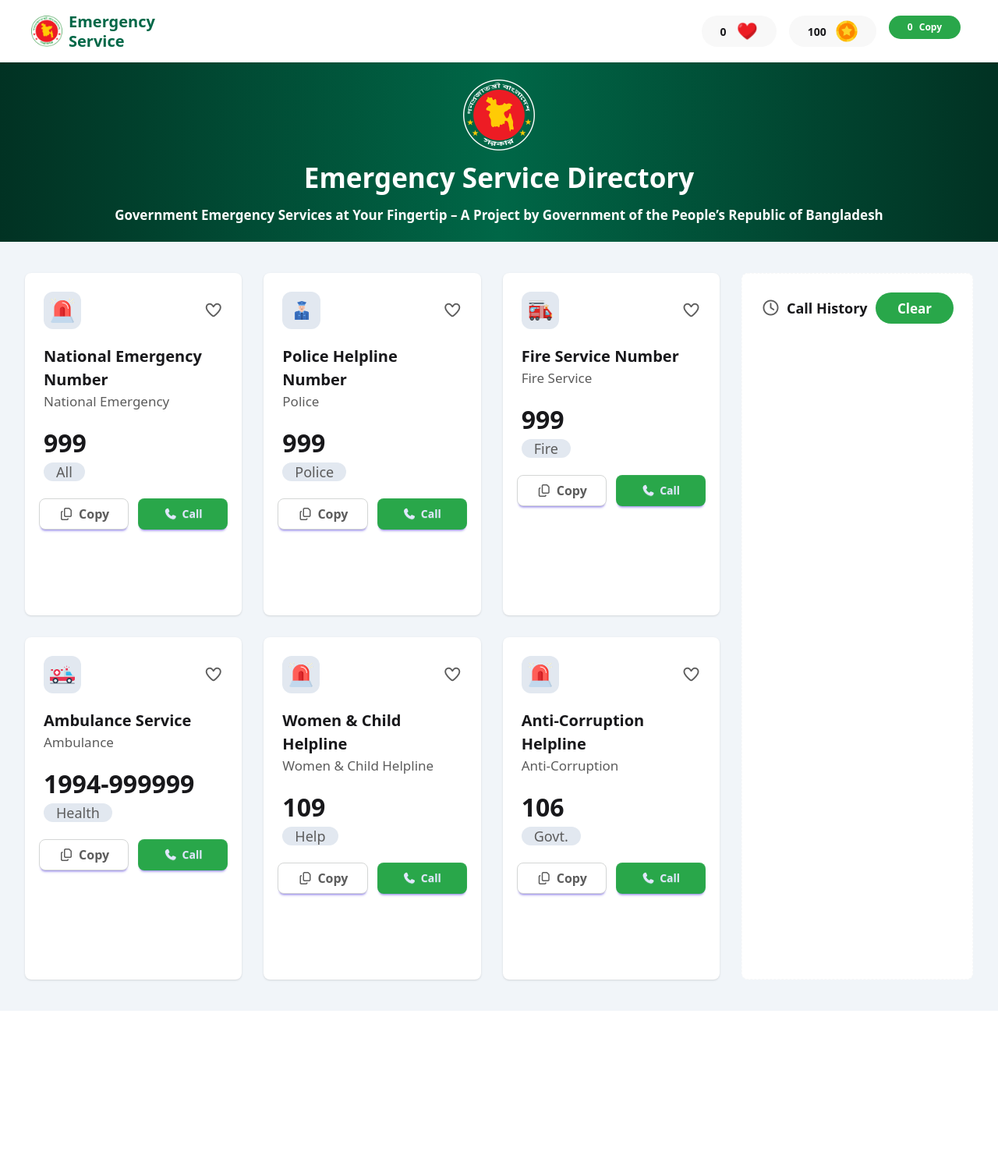
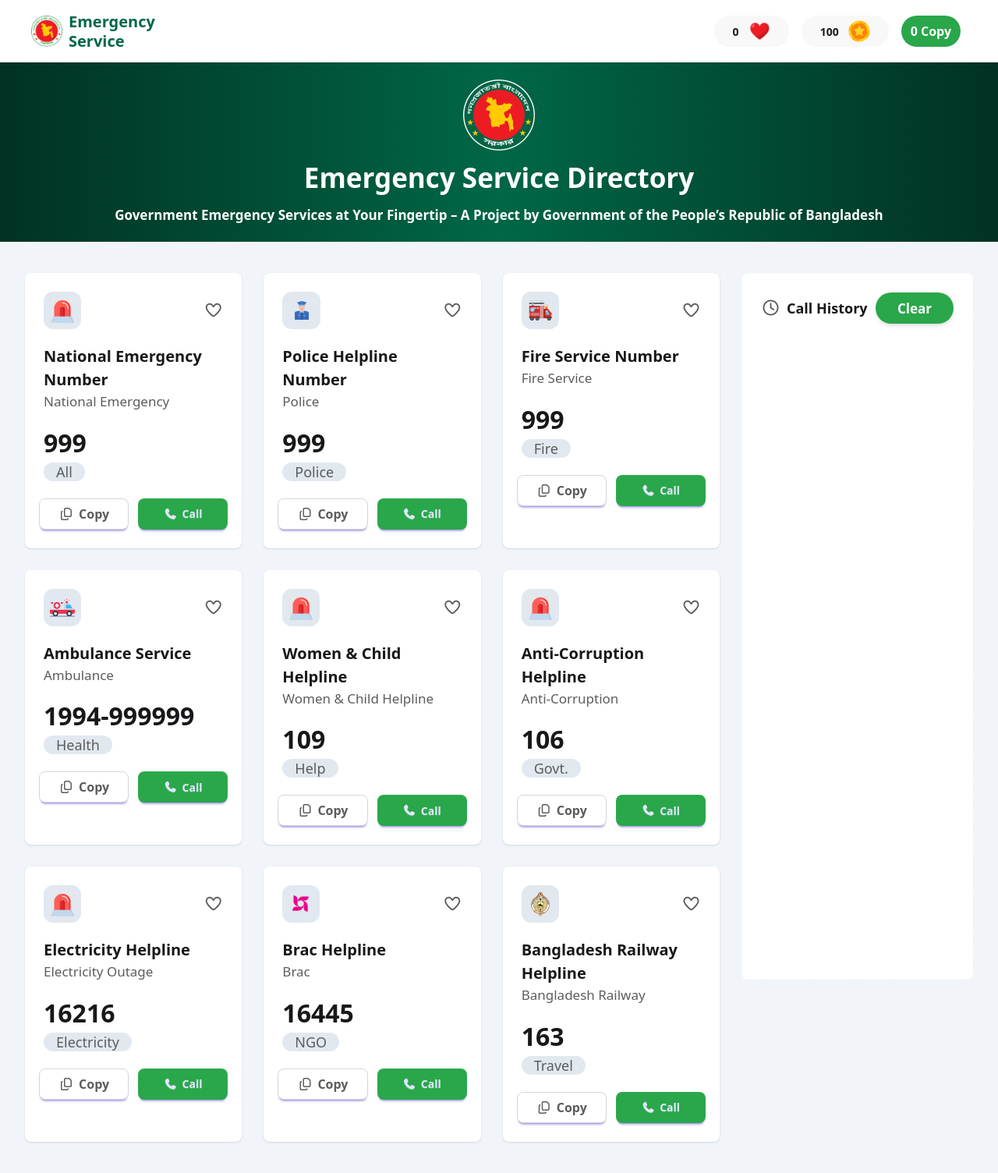
Before and after one commit to suronjit02/Assignment-5, a plain HTML site: page index.html in a window 1280 px wide. Shown: the whole page at 78% size. Before the commit the page ends 1296 px from the top, so only its background shows below. Drawn offline with nearby package versions, Linux system fonts and the light colour scheme.

Commit message:
copy functionality add something responsive. few other error solve

```diff
--- a/index.html
+++ b/index.html
@@ -23,8 +23,8 @@
     <nav class="navbar bg-base-100 shadow-sm sm:px-10 px-2 py-3">
 
         <div class="flex-1 flex gap-2 items-center">
-            <img class="h-7 sm:h-10" src="assets/logo.png" alt="">
-            <a class="text-[#006747] sm:text-[20px] text-[12px] font-bold leading-tight ">Emergency <br> Service</a>
+            <img class="h-6 sm:h-10" src="assets/logo.png" alt="">
+            <a class="text-[#006747] sm:text-[20px] text-[10px] font-bold leading-tight ">Emergency <br> Service</a>
         </div>
 
         <!-- right div -->
@@ -32,20 +32,20 @@
             <ul class="menu menu-horizontal gap-4">
 
                 <!-- heart icon -->
-                <li class="bg-base-200 rounded-[20px] sm:px-3 px-0 font-bold flex flex-row items-center h-10"><span
-                        id="nav-heart" class="pr-0">0</span><img class="sm:h-10 h-8" src="assets/heart.png" alt="">
+                <li class="bg-base-200 rounded-[20px] sm:px-3 px-0 font-bold flex flex-row items-center sm:h-10 h-8">
+                    <span id="nav-heart" class="pr-0">0</span><img class="sm:h-10 h-8" src="assets/heart.png" alt="">
                 </li>
 
                 <!-- coin icon -->
-                <li class="bg-base-200 rounded-[20px] sm:px-3 px-0 font-bold flex flex-row items-center h-10"><span
-                        id="nav-coin" class="pr-0">100</span> <img class="sm:h-10 h-8" src="assets/coin.png" alt="">
+                <li class="bg-base-200 rounded-[20px] sm:px-3 px-0 font-bold flex flex-row items-center sm:h-10 h-8">
+                    <span id="nav-coin" class="pr-0">100</span> <img class="sm:h-10 h-8" src="assets/coin.png" alt="">
                 </li>
 
                 <!-- copy count -->
-                <li
-                    class="bg-[#29A74A] rounded-[20px] sm:px-3 px-0 font-bold text-white flex flex-row items-center text-[12px]">
-                    <span>0<span>Copy</span></span>
-                </li>
+                <button
+                    class=" bg-[#29A74A] rounded-[20px] sm:px-3 font-bold text-white flex flex-row items-center text-[12px] sm:text-[16px] sm:h-10 h-8 gap-1 px-3">
+                    <span id="nav-copy-count">0</span> Copy
+                </button>
 
             </ul>
         </div>
@@ -64,10 +64,11 @@
     </section>
 
     <!-- main section -->
-    <section class="mt-10 flex flex-col sm:flex-row gap-7 mx-8">
+    <section class="mt-10 flex flex-col-reverse sm:flex-row gap-7 mx-8">
 
         <!-- left-div for card -->
-        <div class="grid grid-cols-1 lg:grid-cols-2 xl:grid-cols-3  gap-7 flex-3">
+        <div class=" main-section-left-div grid grid-cols-1 lg:grid-cols-2 xl:grid-cols-3  gap-7 flex-3">
+
             <div class="card bg-base-100 shadow-sm">
                 <div class="card-body">
                     <div class="flex items-center justify-between">
@@ -84,7 +85,7 @@
                     </div>
                     <div class="flex gap-3 justify-center mt-3">
                         <button
-                            class="btn btn-primary w-1/2 bg-white border-[#D4D6D5] rounded-lg text-[16px] text-[#5C5C5C]"><i
+                            class="copy-btn btn btn-primary w-1/2 bg-white border-[#D4D6D5] rounded-lg text-[16px] text-[#5C5C5C]"><i
                                 class="fa-regular fa-copy"></i><span>Copy</span>
                         </button>
                         <button
@@ -94,6 +95,9 @@
                     </div>
                 </div>
             </div>
+
+
+
             <div class="card bg-base-100 shadow-sm">
                 <div class="card-body">
                     <div class="flex items-center justify-between">
@@ -110,7 +114,7 @@
                     </div>
                     <div class="flex gap-3 justify-center mt-3">
                         <button
-                            class="btn btn-primary w-1/2 bg-white border-[#D4D6D5] rounded-lg text-[16px] text-[#5C5C5C]"><i
+                            class="copy-btn btn btn-primary w-1/2 bg-white border-[#D4D6D5] rounded-lg text-[16px] text-[#5C5C5C]"><i
                                 class="fa-regular fa-copy"></i><span>Copy</span>
                         </button>
                         <button
@@ -120,6 +124,9 @@
                     </div>
                 </div>
             </div>
+
+
+
             <div class="card bg-base-100 shadow-sm">
                 <div class="card-body">
                     <div class="flex items-center justify-between">
@@ -136,7 +143,7 @@
                     </div>
                     <div class="flex gap-3 justify-center mt-3">
                         <button
-                            class="btn btn-primary w-1/2 bg-white border-[#D4D6D5] rounded-lg text-[16px] text-[#5C5C5C]"><i
+                            class="copy-btn btn btn-primary w-1/2 bg-white border-[#D4D6D5] rounded-lg text-[16px] text-[#5C5C5C]"><i
                                 class="fa-regular fa-copy"></i><span>Copy</span>
                         </button>
                         <button
@@ -146,6 +153,9 @@
                     </div>
                 </div>
             </div>
+
+
+
             <div class="card bg-base-100 shadow-sm">
                 <div class="card-body">
                     <div class="flex items-center justify-between">
@@ -162,7 +172,7 @@
                     </div>
                     <div class="flex gap-3 justify-center mt-3">
                         <button
-                            class="btn btn-primary w-1/2 bg-white border-[#D4D6D5] rounded-lg text-[16px] text-[#5C5C5C]"><i
+                            class="copy-btn btn btn-primary w-1/2 bg-white border-[#D4D6D5] rounded-lg text-[16px] text-[#5C5C5C]"><i
                                 class="fa-regular fa-copy"></i><span>Copy</span>
                         </button>
                         <button
@@ -172,6 +182,9 @@
                     </div>
                 </div>
             </div>
+
+
+
             <div class="card bg-base-100 shadow-sm">
                 <div class="card-body">
                     <div class="flex items-center justify-between">
@@ -188,7 +201,7 @@
                     </div>
                     <div class="flex gap-3 justify-center mt-3">
                         <button
-                            class="btn btn-primary w-1/2 bg-white border-[#D4D6D5] rounded-lg text-[16px] text-[#5C5C5C]"><i
+                            class="copy-btn btn btn-primary w-1/2 bg-white border-[#D4D6D5] rounded-lg text-[16px] text-[#5C5C5C]"><i
                                 class="fa-regular fa-copy"></i><span>Copy</span>
                         </button>
                         <button
@@ -198,6 +211,9 @@
                     </div>
                 </div>
             </div>
+
+
+
             <div class="card bg-base-100 shadow-sm">
                 <div class="card-body">
                     <div class="flex items-center justify-between">
@@ -214,7 +230,94 @@
                     </div>
                     <div class="flex gap-3 justify-center mt-3">
                         <button
-                            class="btn btn-primary w-1/2 bg-white border-[#D4D6D5] rounded-lg text-[16px] text-[#5C5C5C]"><i
+                            class="copy-btn btn btn-primary w-1/2 bg-white border-[#D4D6D5] rounded-lg text-[16px] text-[#5C5C5C]"><i
+                                class="fa-regular fa-copy"></i><span>Copy</span>
+                        </button>
+                        <button
+                            class="call-button btn btn-primary w-1/2 bg-[#29A74A] border-none rounded-lg flex justify-center items-center"><i
+                                class="fa-solid fa-phone"></i><span>Call</span>
+                        </button>
+                    </div>
+                </div>
+            </div>
+
+
+
+            <div class="card bg-base-100 shadow-sm">
+                <div class="card-body">
+                    <div class="flex items-center justify-between">
+                        <img class="h-12 bg-slate-200 p-2 rounded-xl" src="assets/emergency.png" alt="">
+                        <i class="fa-regular fa-heart text-xl text-[#5C5C5C]"></i>
+                    </div>
+                    <div>
+                        <h2 class="card-title font-bold text-[20px] mt-3">Electricity Helpline</h2>
+                        <p class="text-[#5C5C5C] text-[17px] ">Electricity Outage</p>
+                    </div>
+                    <div>
+                        <h3 class="text-[32px] font-bold mt-2">16216</h3>
+                        <span class="text-[18px] text-[#5C5C5C] bg-slate-200 px-4 rounded-xl">Electricity</span>
+                    </div>
+                    <div class="flex gap-3 justify-center mt-3">
+                        <button
+                            class="copy-btn btn btn-primary w-1/2 bg-white border-[#D4D6D5] rounded-lg text-[16px] text-[#5C5C5C]"><i
+                                class="fa-regular fa-copy"></i><span>Copy</span>
+                        </button>
+                        <button
+                            class="call-button btn btn-primary w-1/2 bg-[#29A74A] border-none rounded-lg flex justify-center items-center"><i
+                                class="fa-solid fa-phone"></i><span>Call</span>
+                        </button>
+                    </div>
+                </div>
+            </div>
+
+
+
+            <div class="card bg-base-100 shadow-sm">
+                <div class="card-body">
+                    <div class="flex items-center justify-between">
+                        <img class="h-12 bg-slate-200 p-2 rounded-xl" src="assets/brac.png" alt="">
+                        <i class="fa-regular fa-heart text-xl text-[#5C5C5C]"></i>
+                    </div>
+                    <div>
+                        <h2 class="card-title font-bold text-[20px] mt-3">Brac Helpline</h2>
+                        <p class="text-[#5C5C5C] text-[17px] ">Brac</p>
+                    </div>
+                    <div>
+                        <h3 class="text-[32px] font-bold mt-2">16445</h3>
+                        <span class="text-[18px] text-[#5C5C5C] bg-slate-200 px-4 rounded-xl">NGO</span>
+                    </div>
+                    <div class="flex gap-3 justify-center mt-3">
+                        <button
+                            class="copy-btn btn btn-primary w-1/2 bg-white border-[#D4D6D5] rounded-lg text-[16px] text-[#5C5C5C]"><i
+                                class="fa-regular fa-copy"></i><span>Copy</span>
+                        </button>
+                        <button
+                            class="call-button btn btn-primary w-1/2 bg-[#29A74A] border-none rounded-lg flex justify-center items-center"><i
+                                class="fa-solid fa-phone"></i><span>Call</span>
+                        </button>
+                    </div>
+                </div>
+            </div>
+
+
+
+            <div class="card bg-base-100 shadow-sm">
+                <div class="card-body">
+                    <div class="flex items-center justify-between">
+                        <img class="h-12 bg-slate-200 p-2 rounded-xl" src="assets/Bangladesh-Railway.png" alt="">
+                        <i class="fa-regular fa-heart text-xl text-[#5C5C5C]"></i>
+                    </div>
+                    <div>
+                        <h2 class="card-title font-bold text-[20px] mt-3">Bangladesh Railway Helpline</h2>
+                        <p class="text-[#5C5C5C] text-[17px] ">Bangladesh Railway</p>
+                    </div>
+                    <div>
+                        <h3 class="text-[32px] font-bold mt-2">163</h3>
+                        <span class="text-[18px] text-[#5C5C5C] bg-slate-200 px-4 rounded-xl">Travel</span>
+                    </div>
+                    <div class="flex gap-3 justify-center mt-3">
+                        <button
+                            class="copy-btn btn btn-primary w-1/2 bg-white border-[#D4D6D5] rounded-lg text-[16px] text-[#5C5C5C]"><i
                                 class="fa-regular fa-copy"></i><span>Copy</span>
                         </button>
                         <button
@@ -228,7 +331,7 @@
         </div>
 
         <!-- right-div for call history -->
-        <div class=" w-full  mx-auto flex-1">
+        <div class=" w-full mx-auto flex-1">
 
             <div class="card card-dash bg-base-100">
                 <div class="card-body flex flex-row justify-between">
@@ -236,14 +339,17 @@
                         <i class="fa-regular fa-clock text-xl text-[#5C5C5C] "></i>
                         <h4 class="card-title">Call History</h4>
                     </div>
-                    <button id="clear-button" class="bg-[#29A74A] rounded-3xl px-7 p-2 font-semibold text-white text-[17px] h-10">
-                        <a href="">Clear</a>
-                    </button>
+
+
+                    <a id="clear-btn"
+                        class=" bg-[#29A74A] rounded-3xl px-7 p-2 font-semibold text-white text-[17px] h-10 shadow-md"
+                        href="">Clear</a>
+
                 </div>
 
 
                 <!-- call history div -->
-                <div id="call-history" class="my-2 h-[100vh] mx-2">
+                <div id="call-history" class="my-2 sm:h-[100vh] mx-2">
 
                 </div>
 
--- a/script.js
+++ b/script.js
@@ -78,9 +78,42 @@ for (let button of callButtons) {
 
 const currentCallHistory = document.getElementById("call-history");
 
+const clearBtn = document.getElementById("clear-btn");
 
-document.getElementById("clear-button").addEventListener("click", function () {
+clearBtn.addEventListener("click", function () {
 
-    currentCallHistory.remove;
+
+    currentCallHistory.remove();
 
 })
+
+// copy functionality
+
+const copyButtons = document.querySelectorAll(".copy-btn");
+
+let currentCopyTotal = 0;
+
+for (let button of copyButtons) {
+
+    button.addEventListener("click", function () {
+
+        const clickedCard = this.closest(".card");
+
+        const copiedText = clickedCard.querySelector(".main-section-left-div .card h3").innerText;
+
+        navigator.clipboard.writeText(copiedText);
+
+        alert("Copied This Hotline Number: " + copiedText);
+
+
+        navigator.clipboard.writeText(copiedText);
+
+
+        currentCopyTotal++;
+        document.getElementById("nav-copy-count").innerText = currentCopyTotal;
+
+    })
+
+
+
+}
```
